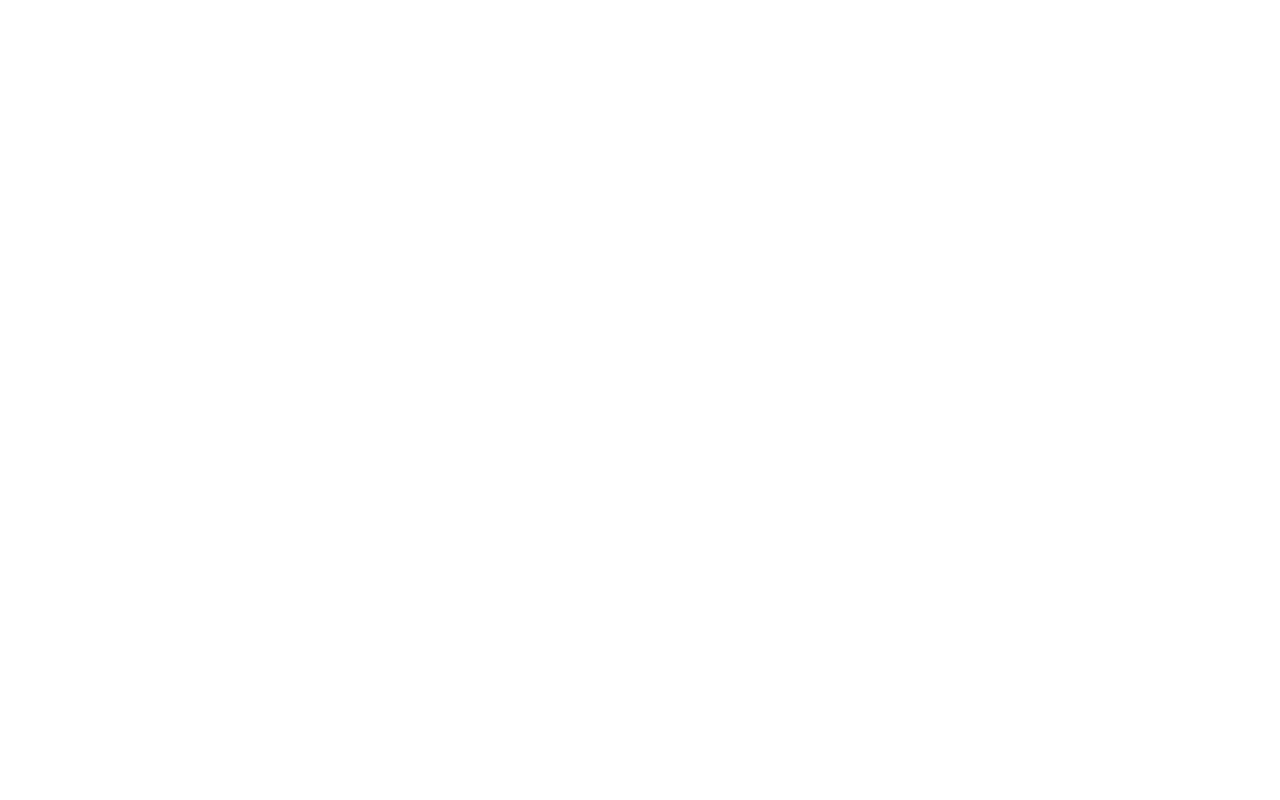
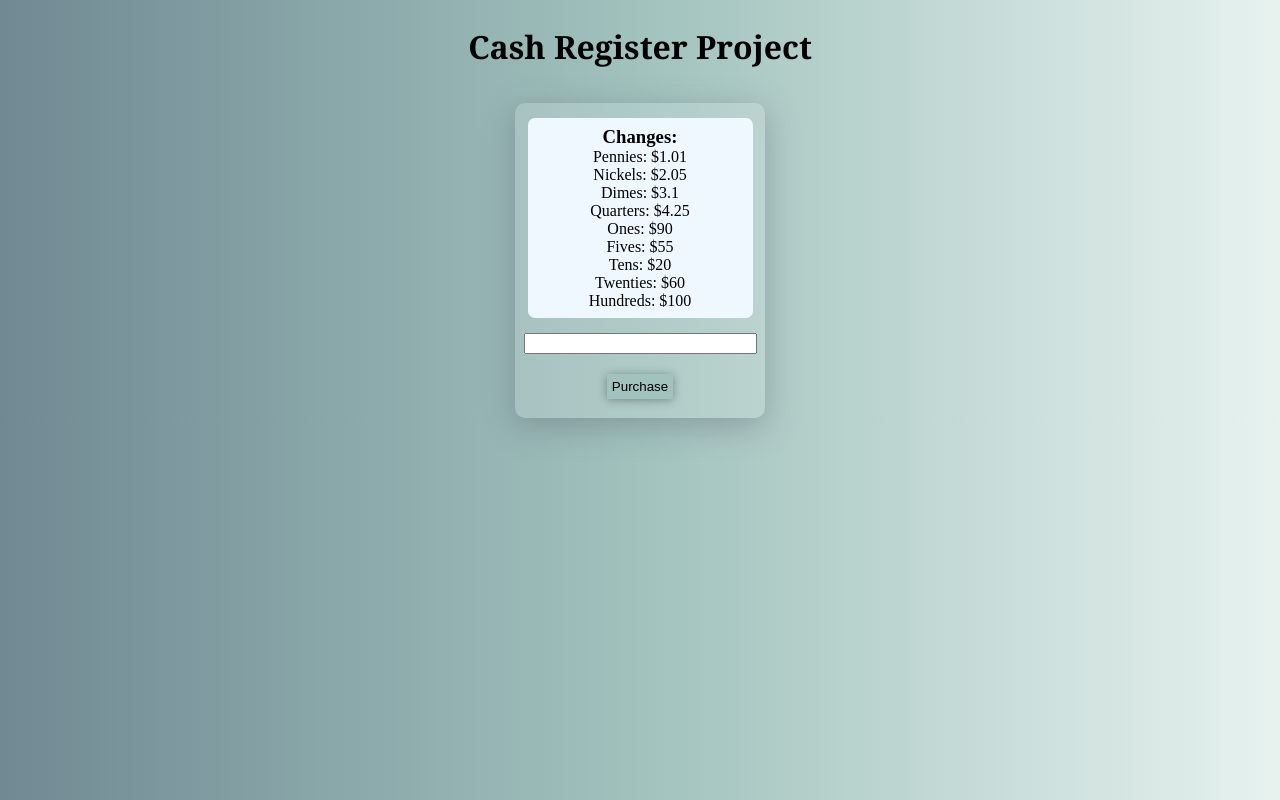
Before and after one commit to Exterval/Cash-Register-Application, a plain HTML site: page index.html in a window 1280 px wide. Drawn offline with Linux system fonts and the light colour scheme.

Commit message:
added necessary components, js logic to be put

```diff
--- a/index.html
+++ b/index.html
@@ -3,9 +3,30 @@
 <head>
     <meta charset="UTF-8">
     <meta name="viewport" content="width=device-width, initial-scale=1.0">
+    <link rel="stylesheet" href="styles.css">
     <title>My Cash Register Website</title>
 </head>
 <body>
+    <h1>Cash Register Project</h1>
 
+    <div class="container">
+        <div class="screen">
+            <div><!--TO REMOVE CONTENT FOR JS LOGIC-->
+                <h3>Changes: </h3>
+                <p>Pennies: $1.01</p>
+                <p>Nickels: $2.05</p>
+                <p>Dimes: $3.1</p>
+                <p>Quarters: $4.25</p>
+                <p>Ones: $90</p>
+                <p>Fives: $55</p>
+                <p>Tens: $20</p>
+                <p>Twenties: $60</p>
+                <p>Hundreds: $100</p>
+            </div>
+            <input type="number" name="cash" id="cash"><br>
+            <button>Purchase</button>
+        </div>
+    </div>
+    <script src="script.js"></script>
 </body>
 </html>
--- a/styles.css
+++ b/styles.css
@@ -0,0 +1,76 @@
+:root{
+    --bg-color: #A1C2BD;
+    --text-color: #708993;
+}
+
+*{
+    margin: 0;
+}
+
+body{
+    background: var(--bg-color); /*OVERRIDE*/
+    background: linear-gradient(90deg, rgba(112, 137, 147, 1) 0%, rgba(161, 194, 189, 1) 50%, rgba(231, 242, 239, 1) 100%);
+}
+
+h1{
+    text-align: center;
+    margin-top: 25px;
+    font-family: 'Cambria', serif;
+}
+
+.container{
+    display: flex;
+    margin-top: 35px;
+    justify-content: center;
+    align-items: center;
+
+}
+
+.screen{
+    width: 250px;
+    height: 300px;
+    text-align: center;
+    background: rgba(255,255,255,0.15); box-shadow: 0 8px 32px rgba(85, 86, 104, 0.37);
+    padding-top: 15px;
+    border-radius: 10px;
+}
+
+.screen div{
+    display: flex;
+    background-color: aliceblue;
+    margin: auto;
+    width: 90%;
+    height: 200px;
+    text-align: center;
+    align-items: center;
+    justify-content: center;
+    flex-direction: column;
+    border-radius: 7px;
+}
+
+.screen input[type="number"]{
+    margin-top: 15px;
+    width: 90%;
+}
+
+.screen button{
+    margin-top: 20px;
+    padding: 5px;
+    border: 0;
+    transition: all 0.3s;
+    background-color: #A1C2BD;
+    box-shadow: 0px 1px 10px rgba(0, 0, 0, 0.334);
+}
+
+.screen button:hover{
+    cursor: pointer;
+    background-color: var(--text-color);
+}
+
+
+
+input::-webkit-outer-spin-button,
+input::-webkit-inner-spin-button {
+  -webkit-appearance: none;
+  margin: 0;
+}
```
